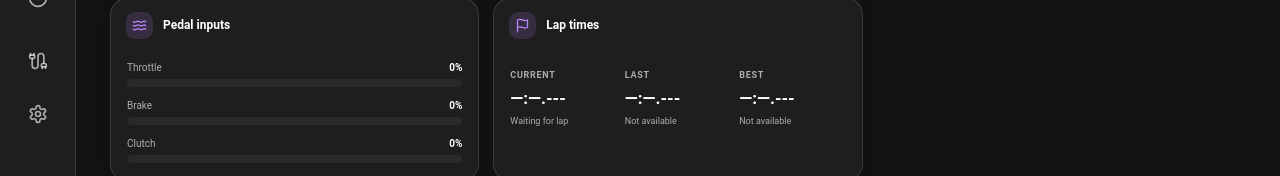
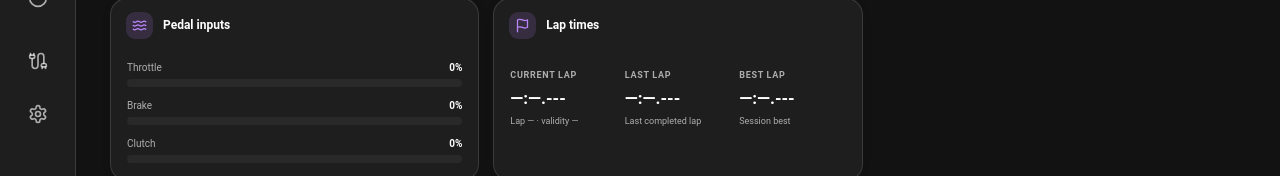
Before and after one commit to AbhilashHalappa/iRacing_and_ACC_SimLink, a React (Vite) app in the folder frontend/: page / in a window 1280 px wide. Shown: the part 394-570 px from the top of the page. Built offline with nearby package versions, Linux system fonts and the light colour scheme.

Commit message:
feat(overview): clarify lap timing fields

```diff
--- a/frontend/src/App.tsx
+++ b/frontend/src/App.tsx
@@ -91,7 +91,7 @@ function TileContent({ id }: { id: TileId }) {
     case "gear": return <div className="hero-value gear-value"><strong>N</strong><span>GEAR</span><small>Awaiting telemetry</small></div>;
     case "rpm": return <div className="rpm-content"><div className="rpm-number">— <small>RPM</small></div><div className="rpm-leds">{Array.from({ length: 15 }, (_, i) => <i key={i} />)}</div><div className="rpm-scale"><span>0</span><span>2k</span><span>4k</span><span>6k</span><span>8k</span></div></div>;
     case "pedals": return <div className="stacked-meters"><Meter label="Throttle" value={0} /><Meter label="Brake" value={0} tone="red" /><Meter label="Clutch" value={0} tone="teal" /></div>;
-    case "laps": return <div className="lap-metrics"><div><span>CURRENT</span><b>—:—.---</b><small>Waiting for lap</small></div><div><span>LAST</span><b>—:—.---</b><small>Not available</small></div><div><span>BEST</span><b>—:—.---</b><small>Not available</small></div></div>;
+    case "laps": return <div className="lap-metrics"><div><span>CURRENT LAP</span><b>—:—.---</b><small>Lap — · validity —</small></div><div><span>LAST LAP</span><b>—:—.---</b><small>Last completed lap</small></div><div><span>BEST LAP</span><b>—:—.---</b><small>Session best</small></div></div>;
     case "lap_history": return <div className="history-table"><div className="history-head"><span>LAP</span><span>TIME</span><span>DELTA</span><span>S1</span><span>S2</span><span>S3</span></div><div className="history-empty">Completed laps will appear here.</div></div>;
     case "weather": return <div className="field-grid">{[["AIR TEMP","— °C"],["ROAD TEMP","— °C"],["WIND SPEED","— km/h"],["WIND DIRECTION","— °"],["RAIN INTENSITY","—"],["RAIN FORECAST","—"],["TRACK GRIP","—"]].map(([a,b]) => <div key={a}><span>{a}</span><b>{b}</b></div>)}</div>;
     case "map": return <div className="map-placeholder"><svg viewBox="0 0 360 180" role="img" aria-label="Track map placeholder"><path d="M36 105 C20 48 80 24 124 47 S196 22 235 47 S325 45 315 100 S258 147 218 122 S142 156 106 126 S53 153 36 105Z" /><circle cx="36" cy="105" r="5" /></svg><span>Track map will appear when circuit data is available</span></div>;
```
